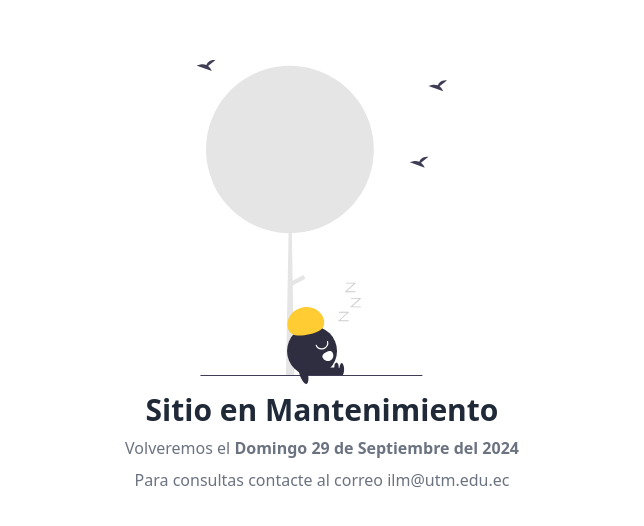
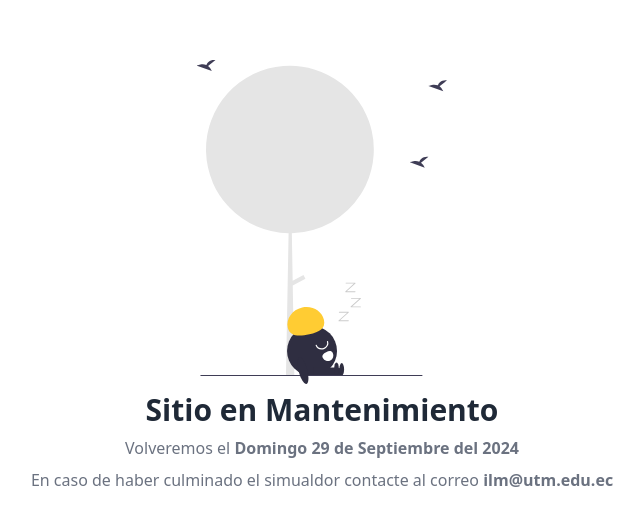
Before and after one commit to dvelez3815/eLearningUTMFCI, a React (Create React App) app: page / in a window 1280 px wide. Shown: the part 124-650 px from the top of the page, without its empty margins (318-962 px from the left). Built offline with nearby package versions, Linux system fonts and the light colour scheme.

Commit message:
pagina mantenimiento

```diff
--- a/src/components/pages/MantenimientoPage/MantenimientoPage.js
+++ b/src/components/pages/MantenimientoPage/MantenimientoPage.js
@@ -8,7 +8,7 @@ const MantenimientoPage = () => {
                 <img src={fixion} width={250} alt="En mantenimiento" />
                 <h1 className="text-3xl text-gray-800  font-semibold text-center">Sitio en Mantenimiento</h1>
                 <p className="text-gray-500 text-center">Volveremos el <strong>Domingo 29 de Septiembre del 2024</strong></p>
-                <p className="text-gray-500 text-center">Para consultas contacte al correo <a href="mailto:ilm@utm.edu.ec">ilm@utm.edu.ec</a></p>
+                <p className="text-gray-500 text-center">En caso de haber culminado el simualdor contacte al correo <a className="font-semibold" href="mailto:ilm@utm.edu.ec">ilm@utm.edu.ec</a></p>
 
             </div>
         </div>
```
